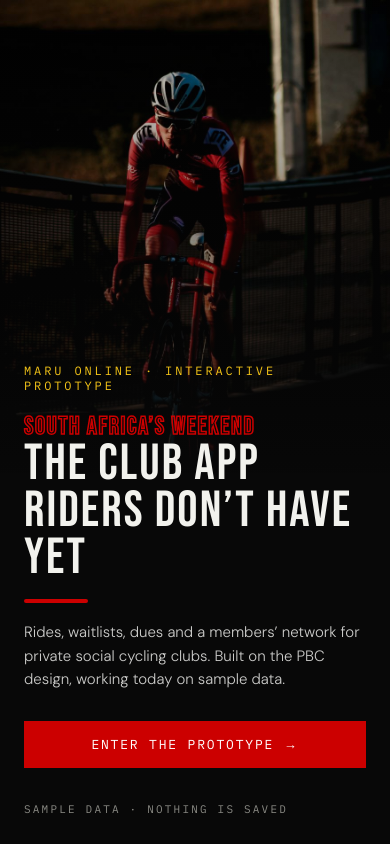
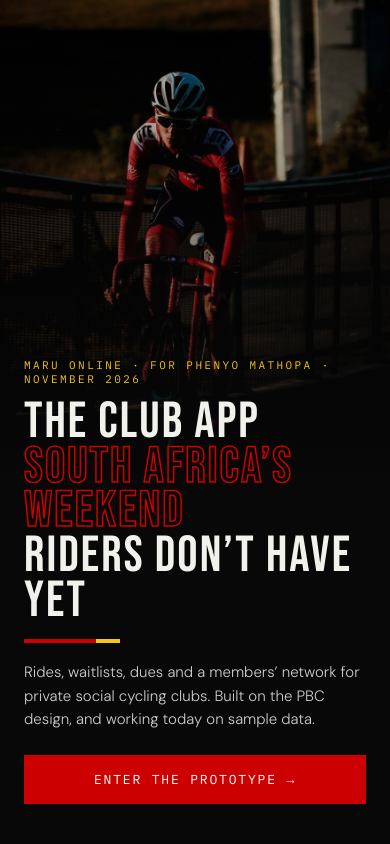
Before and after one commit to maru-online/maru-clubs, a plain HTML site: page index.html in a window 390 px wide. Shown: the top 844 px of the page. Drawn offline with Linux system fonts and the light colour scheme.

Commit message:
Welcome screen: exact replica of the deck cover (same copy, type, bar, photo)
Co-Authored-By: Claude Sonnet 5.5 <noreply@anthropic.com>
Claude-Session: https://claude.ai/code/session_014wc4tvSDG75sZoVDhXxLE1

```diff
--- a/index.html
+++ b/index.html
@@ -185,50 +185,55 @@ body.phone-mode #phone-stage{display:flex}
 /* real phones: native mobile layout, no switcher */
 @media (max-width:900px){#vseg{display:none}.proto-bar .grp{gap:0}}
 
-/* ===== welcome screen ===== */
+@font-face{font-family:'WBebas';font-weight:400;font-display:block;src:url(deck/fonts/bebas-neue-latin-400-normal.woff2) format('woff2')}
+@font-face{font-family:'WDM';font-weight:300;font-display:block;src:url(deck/fonts/dm-sans-latin-300-normal.woff2) format('woff2')}
+@font-face{font-family:'WMono';font-weight:400;font-display:block;src:url(deck/fonts/ibm-plex-mono-latin-400-normal.woff2) format('woff2')}
+/* ===== welcome screen (replica of the deck cover) ===== */
 #welcome{display:none;position:fixed;inset:0;z-index:500;background:#080808;overflow:hidden}
 .welcome-on #welcome{display:block}
 .welcome-on body{overflow:hidden}
-#welcome .ph{position:absolute;right:-4%;top:-9%;width:76%;height:118%;background:url('deck/pbc-cyclist.jpg') center/cover no-repeat;opacity:.9}
-#welcome .shade{position:absolute;inset:0;background:linear-gradient(90deg,#080808 0%,#080808 38%,rgba(8,8,8,.55) 62%,rgba(8,8,8,.15) 100%),linear-gradient(0deg,#080808 0%,transparent 28%)}
-#welcome .col{position:absolute;left:7%;top:0;bottom:0;width:min(760px,60%);display:flex;flex-direction:column;justify-content:center}
-#welcome .eyebrow{font-family:'IBM Plex Mono';font-size:12px;letter-spacing:.24em;color:var(--yellow);text-transform:uppercase;margin-bottom:22px}
-#welcome h1{font-family:'Bebas Neue';font-weight:400;letter-spacing:.04em;line-height:.92;text-transform:uppercase;color:var(--white);font-size:clamp(46px,6.2vw,96px);margin:0}
-#welcome h1 .ol{display:block;color:transparent;-webkit-text-stroke:1.5px var(--brand);font-size:.5em;letter-spacing:.06em;margin-bottom:.12em}
-#welcome .bar{width:64px;height:4px;background:var(--brand);margin:26px 0}
-#welcome p.lead{font-family:'DM Sans',system-ui,sans-serif;font-weight:300;font-size:clamp(15px,1.45vw,20px);line-height:1.55;color:#ccccca;max-width:540px;margin:0 0 30px}
-#welcome .ctas{display:flex;gap:14px;flex-wrap:wrap}
-#welcome .btn{font-size:13px;padding:15px 26px;letter-spacing:.14em}
-#welcome .foot{position:absolute;left:7%;bottom:26px;font-family:'IBM Plex Mono';font-size:11px;letter-spacing:.2em;color:#8a8a84;text-transform:uppercase}
-@media (max-width:900px){
- #welcome .ph{right:0;left:0;top:0;width:100%;height:56%;opacity:.95}
- #welcome .shade{background:linear-gradient(0deg,#080808 0%,#080808 40%,rgba(8,8,8,.6) 58%,rgba(8,8,8,.1) 100%)}
- #welcome .col{left:0;right:0;width:auto;top:auto;bottom:0;padding:0 24px 76px;justify-content:flex-end}
- #welcome h1{font-size:clamp(40px,13vw,64px)}
- #welcome .bar{margin:18px 0}
- #welcome .dsk{display:none}
- #welcome .btn{width:100%;text-align:center}
- #welcome .foot{left:24px;bottom:28px}
-}
-.embed #welcome .ph{right:0;left:0;top:0;width:100%;height:56%}
-.embed #welcome .shade{background:linear-gradient(0deg,#080808 0%,#080808 40%,rgba(8,8,8,.6) 58%,rgba(8,8,8,.1) 100%)}
-.embed #welcome .col{left:0;right:0;width:auto;top:auto;bottom:0;padding:0 24px 76px;justify-content:flex-end}
-.embed #welcome h1{font-size:46px}
-.embed #welcome .bar{margin:18px 0}
-.embed #welcome .dsk{display:none}
-.embed #welcome .btn{width:100%;text-align:center}
-.embed #welcome .foot{left:24px;bottom:28px}
+#welcome .stage{position:absolute;left:50%;top:50%;width:1920px;height:1080px;transform-origin:center center;overflow:hidden;background:#080808}
+#welcome .hgrid{position:absolute;inset:0;pointer-events:none;background-image:linear-gradient(rgba(204,0,0,.05) 1px,transparent 1px),linear-gradient(90deg,rgba(204,0,0,.05) 1px,transparent 1px);background-size:120px 120px}
+#welcome .eyebrow{font-family:'WMono','IBM Plex Mono',monospace;font-size:24px;letter-spacing:.3em;text-transform:uppercase;color:#F5C518;margin:0;display:block}
+#welcome .htitle{font-family:'WBebas','Bebas Neue',sans-serif;font-weight:400;letter-spacing:.04em;color:#F2F2ED;font-size:132px;line-height:.88;margin:24px 0 8px}
+#welcome .htitle .ol{color:transparent;-webkit-text-stroke:3px #CC0000;display:block;white-space:nowrap}
+#welcome .redbar{position:relative;width:72px;height:4px;background:#CC0000;margin:20px 0 28px}
+#welcome .redbar::after{content:'';position:absolute;left:72px;top:0;width:24px;height:4px;background:#F5C518}
+#welcome .hbody{font-family:'WDM','DM Sans',sans-serif;font-size:34px;line-height:1.6;color:#CCCCCA;font-weight:300;max-width:1000px;margin:0 0 40px}
+#welcome .pill{display:inline-block;border:0;cursor:pointer;background:#CC0000;color:#fff;font-family:'WMono','IBM Plex Mono',monospace;font-size:26px;letter-spacing:3px;padding:18px 32px;text-transform:uppercase}
+#welcome .pill.ghost{background:transparent;border:1px solid #3a3a3a;margin-left:18px}
+#welcome .pill:hover{background:#FF2020}
+#welcome .pill.ghost:hover{background:transparent;border-color:#777}
+#welcome .mob{display:none}
+@media (max-width:900px){#welcome .stage{display:none}#welcome .mob{display:block}}
+.embed #welcome .stage{display:none}.embed #welcome .mob{display:block}
+#welcome .mob .ph{position:absolute;left:0;right:0;top:0;height:56%;background:url('deck/pbc-cyclist.jpg') center/cover no-repeat;opacity:.9}
+#welcome .mob .shade{position:absolute;inset:0;background:linear-gradient(0deg,#080808 0%,#080808 40%,rgba(8,8,8,.6) 58%,rgba(8,8,8,.1) 100%)}
+#welcome .mob .col{position:absolute;left:0;right:0;bottom:0;padding:0 24px 40px}
+#welcome .mob .eyebrow{font-size:11px;letter-spacing:.22em}
+#welcome .mob .htitle{font-size:clamp(40px,13vw,64px);margin:14px 0 4px}
+#welcome .mob .htitle .ol{-webkit-text-stroke:1.5px #CC0000;white-space:normal}
+#welcome .mob .redbar{margin:16px 0 18px}
+#welcome .mob .hbody{font-size:15px;line-height:1.55;margin:0 0 24px}
+#welcome .mob .pill{display:block;width:100%;text-align:center;font-size:13px;letter-spacing:.14em;padding:16px 0}
+.embed #welcome .mob .htitle{font-size:46px}
 </style>
 </head>
 <body>
 <div id="welcome" role="dialog" aria-label="Welcome to Maru Cycling">
-<div class="ph"></div><div class="shade"></div>
-<div class="col"><span class="eyebrow">Maru Online · Interactive prototype</span>
-<h1><span class="ol">South Africa’s weekend</span>The club app riders don’t have yet</h1>
-<div class="bar"></div>
-<p class="lead">Rides, waitlists, dues and a members’ network for private social cycling clubs. Built on the PBC design, working today on sample data.</p>
-<div class="ctas"><button class="btn" onclick="enterApp()">Enter the prototype →</button><button class="btn ghost dsk" onclick="enterApp('iphone')">View as iPhone</button></div></div>
-<div class="foot">Sample data · nothing is saved</div></div>
+<div class="stage" id="wstage"><div class="hgrid"></div>
+<div style="position:absolute;left:640px;top:-90px;width:1944px;height:1296px;background:url('deck/pbc-cyclist.jpg') center/cover no-repeat;opacity:.9"></div>
+<div style="position:absolute;inset:0;background:linear-gradient(90deg,#080808 0%,#080808 38%,rgba(8,8,8,.55) 62%,rgba(8,8,8,.15) 100%),linear-gradient(0deg,#080808 0%,transparent 28%)"></div>
+<div style="position:absolute;left:128px;top:0;bottom:0;width:1250px;display:flex;flex-direction:column;justify-content:center"><span class="eyebrow">Maru Online · For Phenyo Mathopa · November 2026</span>
+<h1 class="htitle">THE CLUB APP<span class="ol">SOUTH AFRICA’S WEEKEND</span>RIDERS DON’T HAVE YET</h1>
+<div class="redbar"></div>
+<p class="hbody">Rides, waitlists, dues and a members’ network for private social cycling clubs. Built on the PBC design, and working today on sample data.</p>
+<div><button class="pill" onclick="enterApp()">ENTER THE PROTOTYPE →</button><button class="pill ghost" onclick="enterApp('iphone')">VIEW AS IPHONE</button></div></div></div>
+<div class="mob"><div class="ph"></div><div class="shade"></div><div class="col"><span class="eyebrow">Maru Online · For Phenyo Mathopa · November 2026</span>
+<h1 class="htitle">THE CLUB APP<span class="ol">SOUTH AFRICA’S WEEKEND</span>RIDERS DON’T HAVE YET</h1>
+<div class="redbar"></div>
+<p class="hbody">Rides, waitlists, dues and a members’ network for private social cycling clubs. Built on the PBC design, and working today on sample data.</p>
+<div><button class="pill" onclick="enterApp()">ENTER THE PROTOTYPE →</button></div></div></div></div>
 <div class="proto-bar">
   <span><span style="color:#ff6b6b">●</span> <span class="txt">INTERACTIVE PROTOTYPE · SAMPLE DATA · </span>MARU CYCLING</span>
   <div class="grp">
@@ -495,7 +500,8 @@ function setView(m,w){
   $('#v-desktop').classList.toggle('on',m!=='iphone'); $('#v-iphone').classList.toggle('on',m==='iphone');
   try{const u=new URL(location.href); if(m==='iphone')u.searchParams.set('view','iphone'); else u.searchParams.delete('view'); history.replaceState(null,'',u.pathname+u.search+u.hash)}catch(e){}
 }
-window.addEventListener('resize',fitPhone);
+function fitWelcome(){const st=document.getElementById('wstage');if(!st)return;const k=Math.min(innerWidth/1920,innerHeight/1080);st.style.transform='translate(-50%,-50%) scale('+k+')'}
+window.addEventListener('resize',()=>{fitPhone();fitWelcome()});fitWelcome();
 window.addEventListener('hashchange',()=>{if(!document.body.classList.contains('phone-mode'))route()}); route();
 if(!EMBED&&/[?&]view=iphone/.test(location.search)&&window.innerWidth>900){var _w=document.documentElement.classList.contains('welcome-on');document.documentElement.classList.remove('welcome-on');setView('iphone',_w)}
 </script>
```
